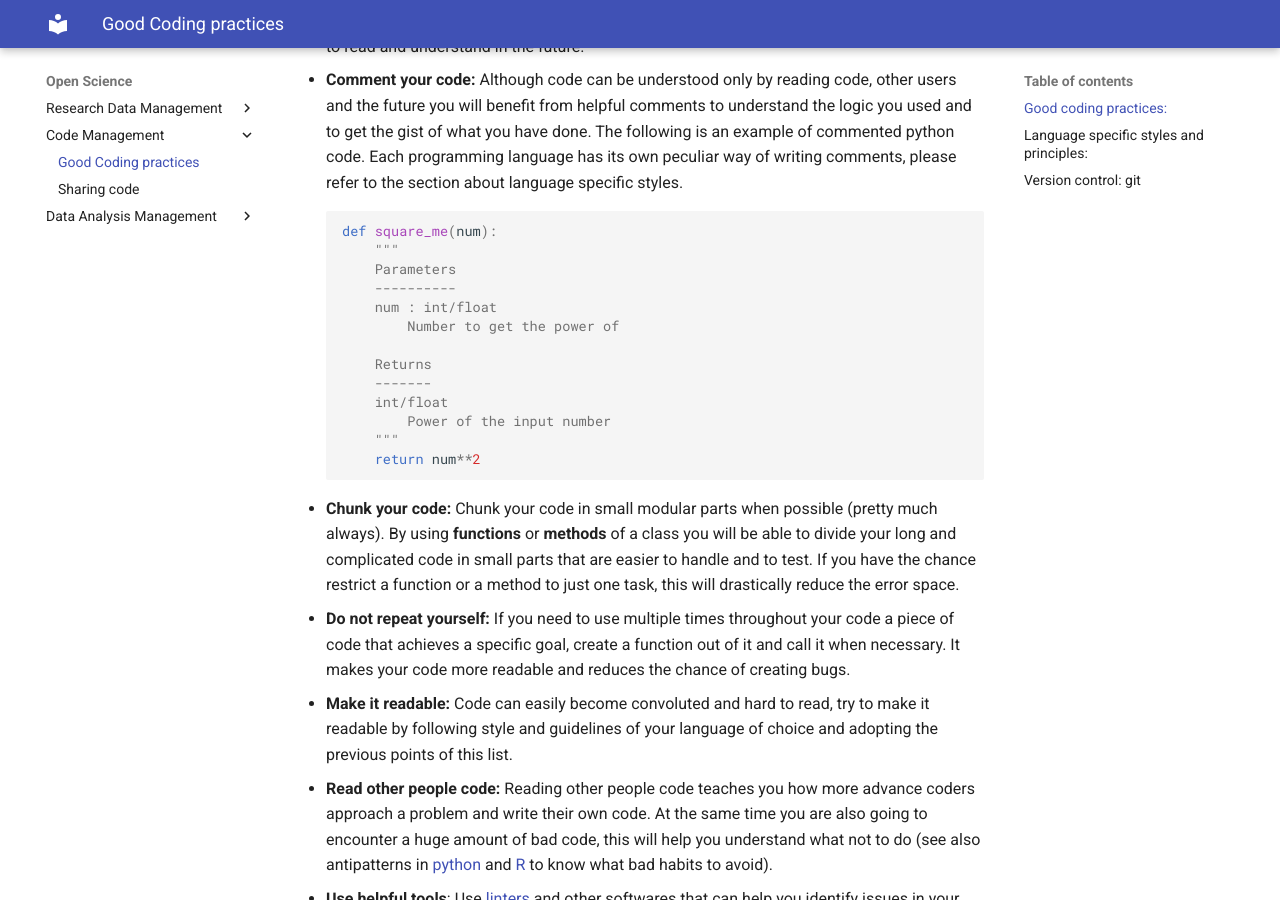
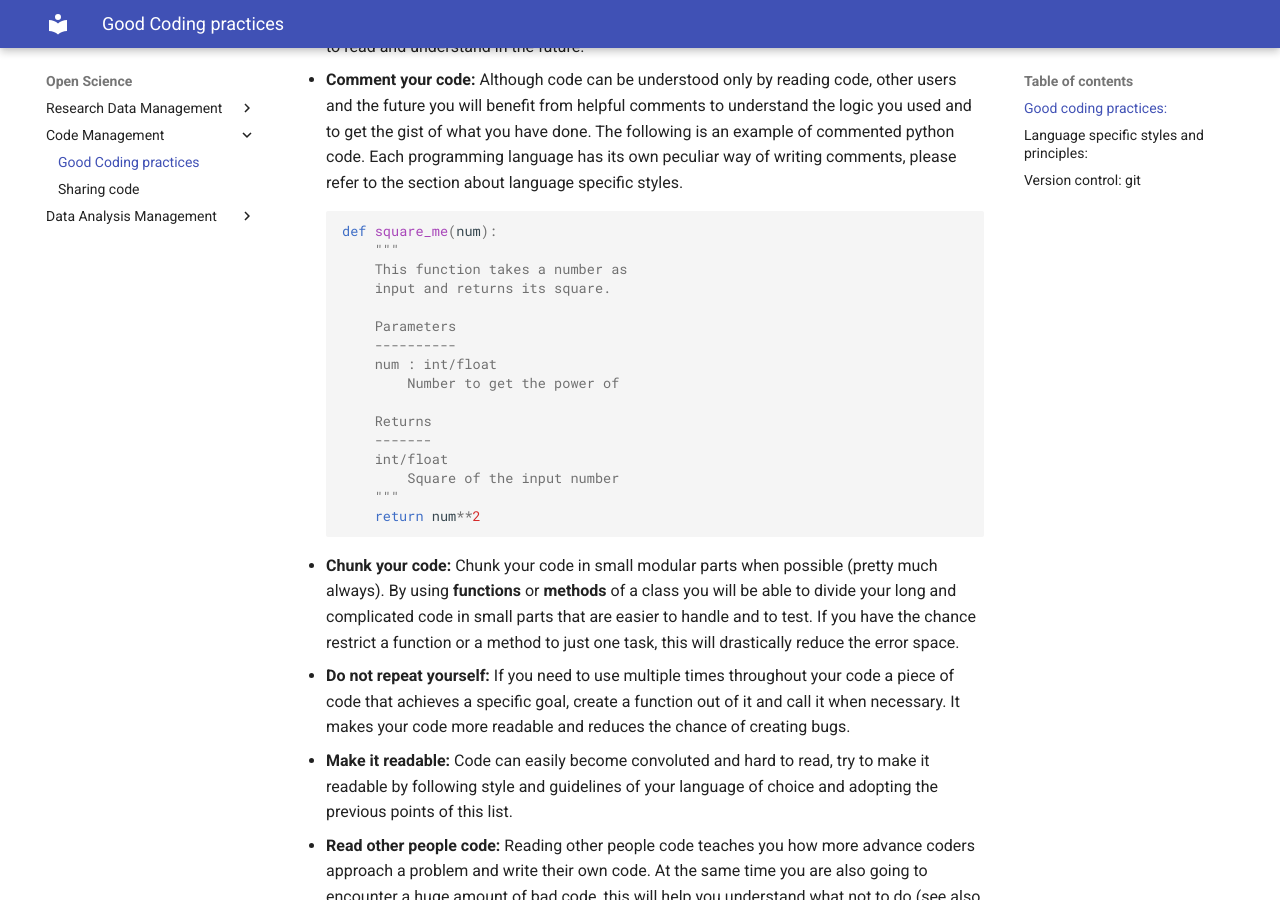
Before and after one commit to pvavra/temp-ipsy, an MkDocs documentation site: the page built from docs/open-science/code-management/good-practices.md, in a window 1280 px wide and 900 px high, scrolled down 1278 px. Built offline with MkDocs 1.6.1 and Material for MkDocs 9.7.7, drawn with Linux system fonts in a browser that asks for light colours.

Commit message:
Fix comments in square me example

````diff
--- a/docs/open-science/code-management/good-practices.md
+++ b/docs/open-science/code-management/good-practices.md
@@ -44,6 +44,9 @@ As a starting point, you should make sure to gain a few principles of good codin
     ```python
     def square_me(num):
         """
+        This function takes a number as
+        input and returns its square.
+
         Parameters
         ----------
         num : int/float
@@ -52,7 +55,7 @@ As a starting point, you should make sure to gain a few principles of good codin
         Returns
         -------
         int/float
-            Power of the input number
+            Square of the input number
         """
         return num**2
 
````
